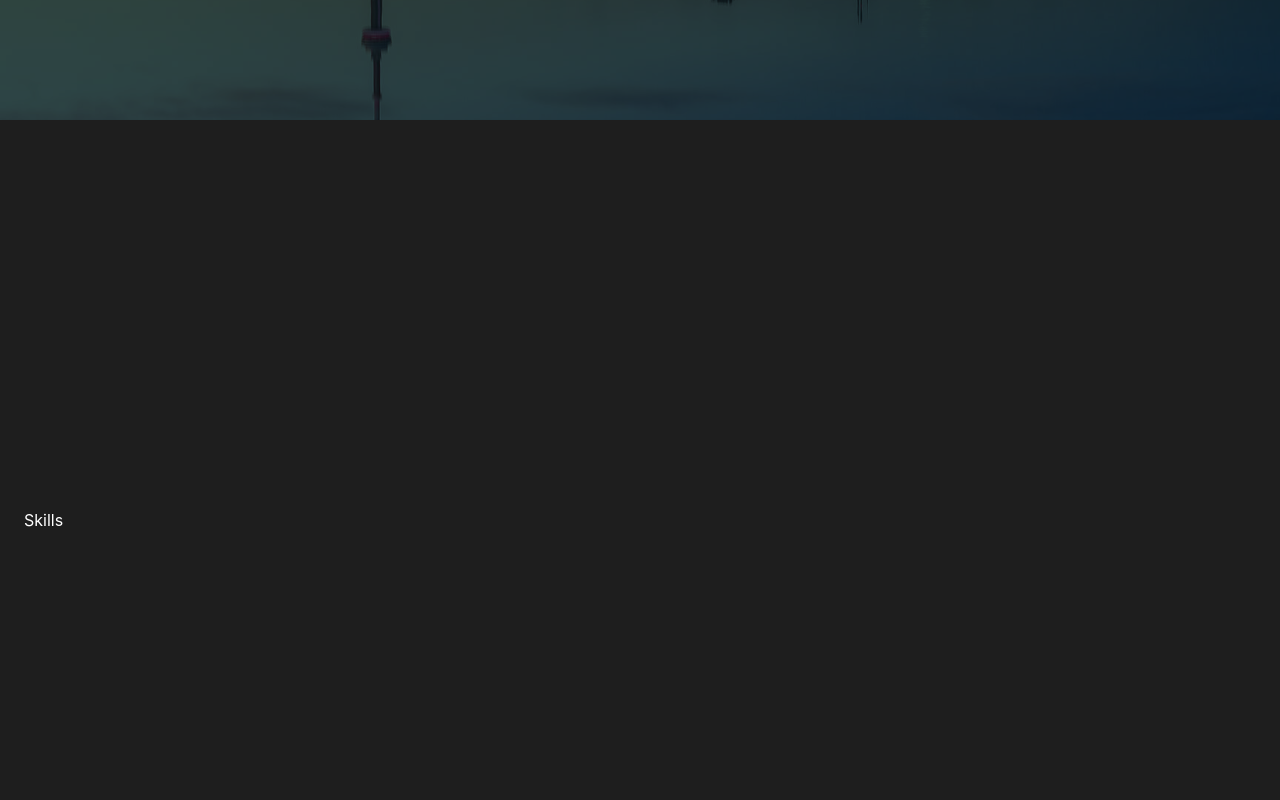
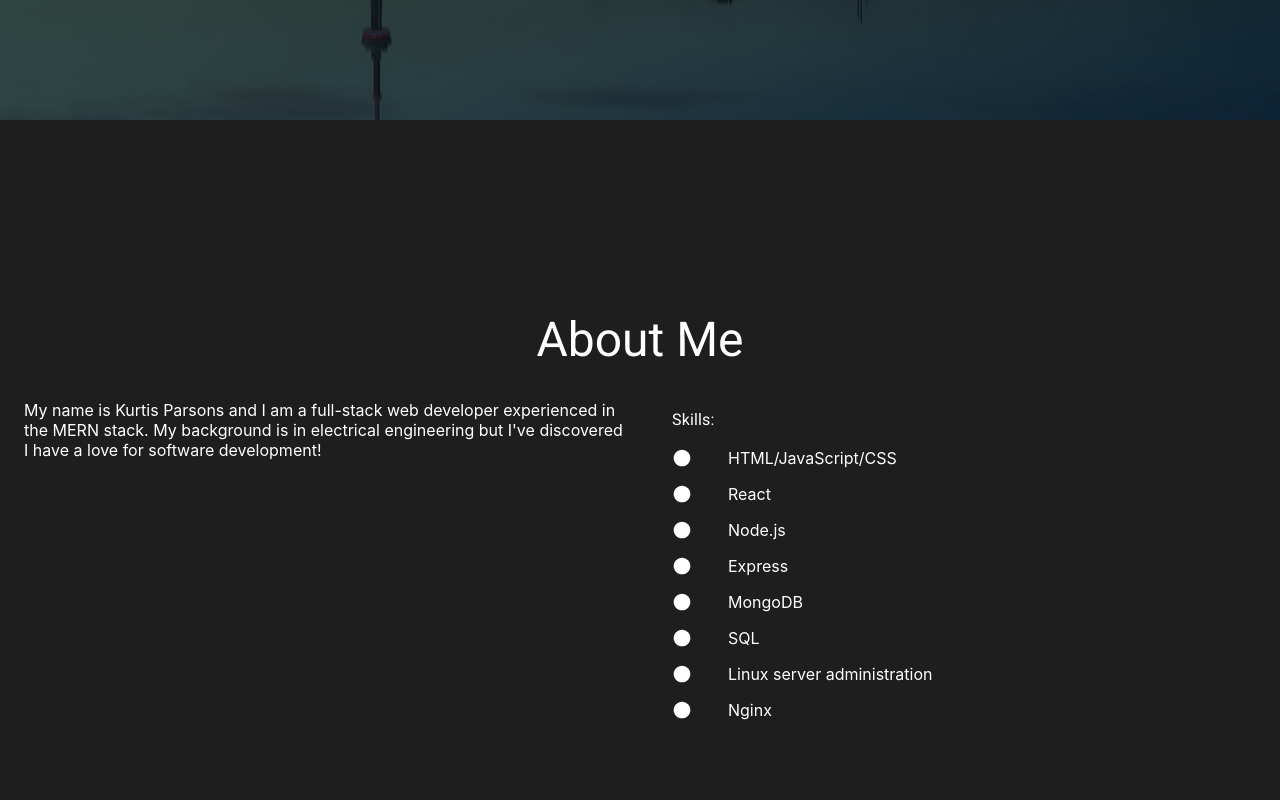
Before and after one commit to KuParsons24/kupar-portfolio-site, a React (Create React App) app: page / in a window 1280 px wide. Shown: the part 680-1480 px from the top of the page. Built offline with nearby package versions, Linux system fonts and the light colour scheme.

Commit message:
filled out about page

```diff
--- a/src/Components/pages/AboutPage.js
+++ b/src/Components/pages/AboutPage.js
@@ -1,11 +1,24 @@
 import * as React from 'react';
 import { useRef, forwardRef } from 'react';
-import { Button, Container, Grid, Paper, Stack, Toolbar, Typography } from '@mui/material';
+import { Button, Container, Grid, List, ListItem, ListItemIcon, Paper, Stack, Toolbar, Typography } from '@mui/material';
 import ResponsiveAppBar from '../app_bar/ResponsiveAppBar';
 import { useTheme } from '@mui/system';
+import CircleIcon from '@mui/icons-material/Circle';
+import { Circle } from '@mui/icons-material';
 
 const AboutPage = forwardRef((props, ref) => {
   const theme = useTheme();
+
+  const skills = [
+    'HTML/JavaScript/CSS',
+    'React',
+    'Node.js',
+    'Express',
+    'MongoDB',
+    'SQL',
+    'Linux server administration',
+    'Nginx',
+  ]
 
   return(
     <Paper ref={ref} square sx={{
@@ -18,8 +31,32 @@ const AboutPage = forwardRef((props, ref) => {
       height: '100vh',
     }}>
       {/* <Toolbar /> */}
-      <Container maxWidth='xl' sx={{display: 'flex', alignItems: 'center', height: '100vh'}}>
-        <Typography variant='p'>Skills</Typography>
+      <Container maxWidth='xl' sx={{display: 'flex', alignItems: 'center', minHeight: '100vh'}}>
+        <Grid container spacing={4} >
+          <Grid item xs={12}>
+            <Typography variant='h3' textAlign='center' >About Me</Typography>
+          </Grid>
+          <Grid item md={6} xs={12}>
+            <Typography variant='p' textAlign='center'>My name is Kurtis Parsons and I am a full-stack web developer experienced in the MERN stack. My background is in electrical engineering but I've discovered I have a love for software development!</Typography>
+          </Grid>
+          <Grid container item md={6} xs={12}  >
+            <List disablePadding >
+              <ListItem>
+                <Typography>Skills:</Typography>
+              </ListItem>
+              {skills.map((skill) => {
+                return (
+                  <ListItem>
+                    <ListItemIcon>
+                      <Circle fontSize='small'/>
+                    </ListItemIcon>
+                    <Typography variant='p'>{skill}</Typography>
+                  </ListItem>
+                );
+              })}
+            </List>
+          </Grid>
+        </Grid>
       </Container>
     </Paper>
   );
```
